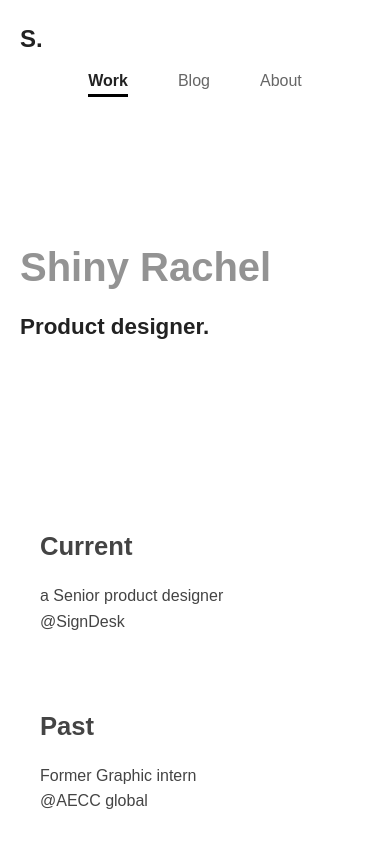
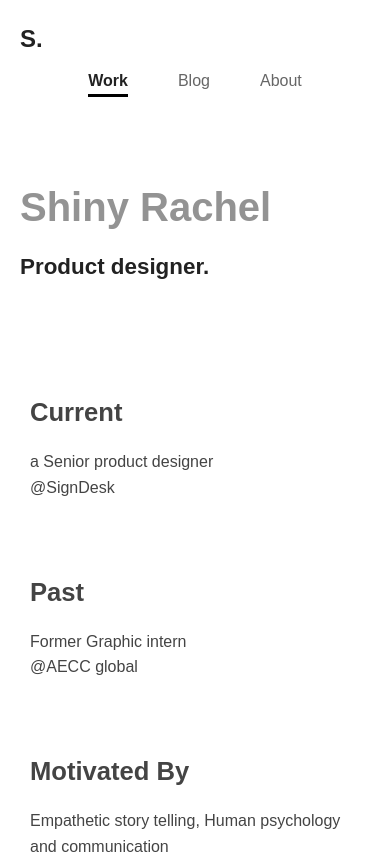
Before and after one commit to Param-Singh/portfolio-2, a plain HTML site: page index.html in a window 390 px wide. Shown: the top 862 px of the page. Drawn offline with Linux system fonts and the light colour scheme.

Commit message:
Update style.css

```diff
--- a/style.css
+++ b/style.css
@@ -510,19 +510,23 @@ nav {
         display: none;
     }
     .about {
+        padding: 10px 10px;
         flex-direction: column;
     }
     .about div {
         min-width: auto;
     }
     .hero {
-        padding: 80px 20px;
+        padding: 20px 20px;
     }
     .hero h1 {
         font-size: 3em;
     }
     .subtitle {
         font-size: 1.6em;
+    }
+    .current{
+        margin-top: 1em;
     }
 
 .about-flex{
```
